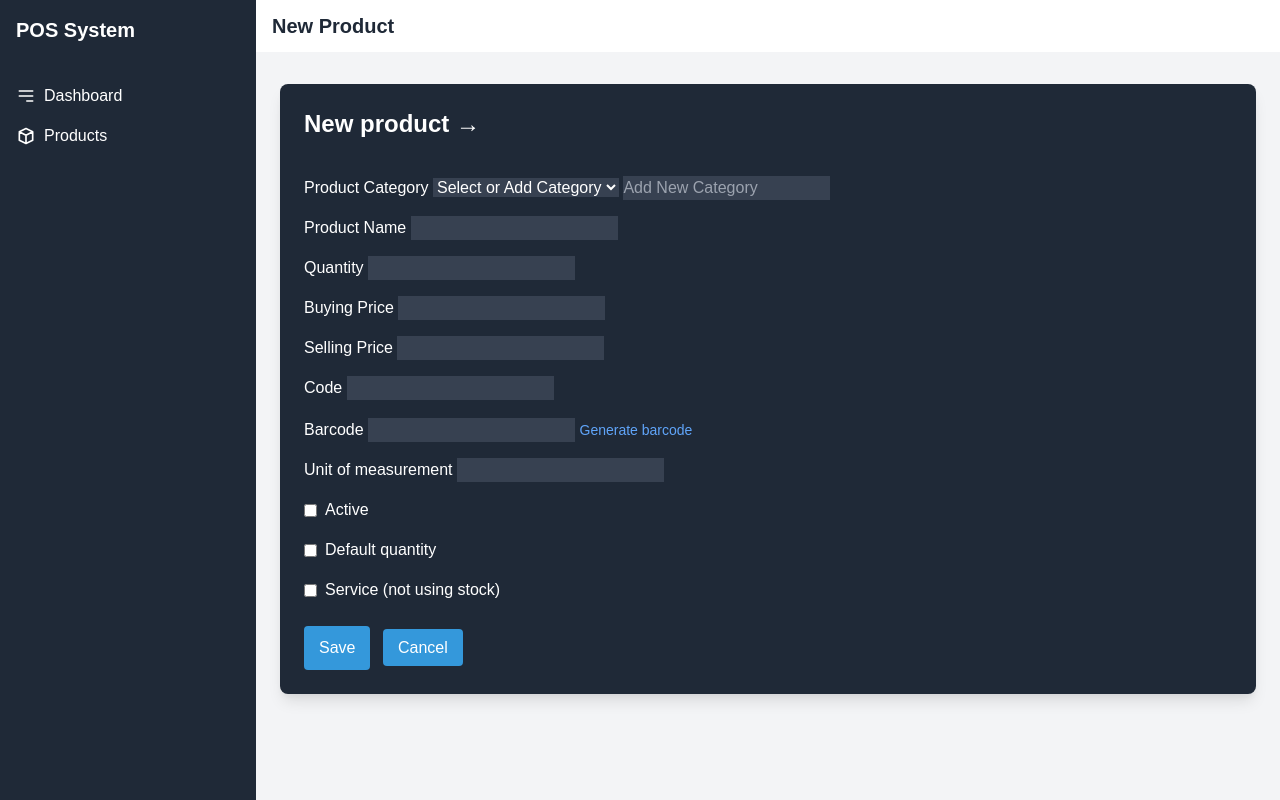
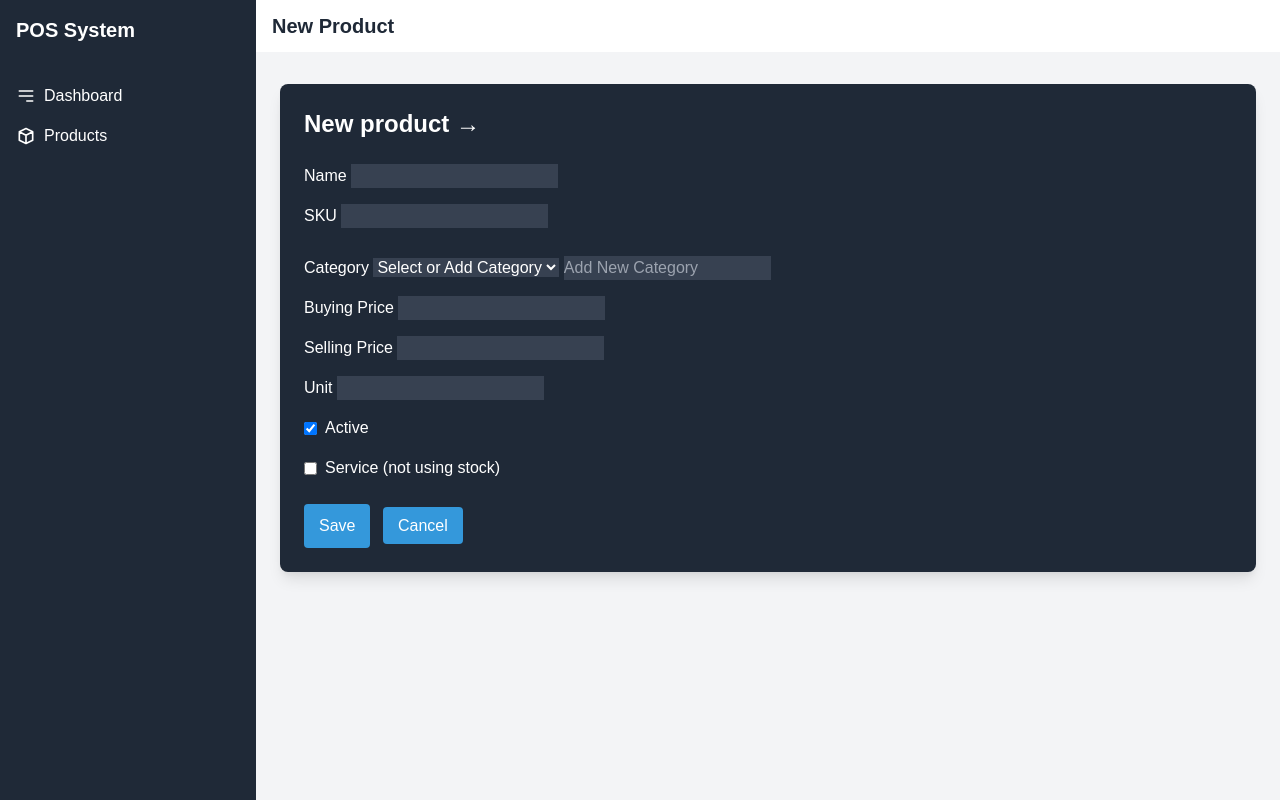
Before and after one commit to MutisoMuli/pos_system, a Django app: page /products/product/new/ in a window 1280 px wide. Run offline with Django 5.2, Linux system fonts and the light colour scheme; a user stored in the database is signed in; data that the repository does not hold is empty.

Commit message:
Update prodoct directory to align with a streamlined form

```diff
--- a/dashboard/views.py
+++ b/dashboard/views.py
@@ -15,7 +15,7 @@ class DashboardView(LoginRequiredMixin, TemplateView):
         # Add dashboard data to context (excluding order items)
         context.update({
             # Get the top 5 products by stock quantity for now (you can change this to any other metric)
-            'top_products': Product.objects.order_by('-stock_quantity')[:5],
+            'top_products': Product.objects.order_by('-selling_price')[:5],
 
             # Since we are removing total sales, you can remove this or add a placeholder
             'total_sales': 0.00,
--- a/products/forms.py
+++ b/products/forms.py
@@ -1,5 +1,5 @@
 from django import forms
-from .models import Product, Category, ProductCategory
+from .models import Product, Category
 
 class ProductForm(forms.ModelForm):
     new_category = forms.CharField(
@@ -12,25 +12,18 @@ class ProductForm(forms.ModelForm):
     class Meta:
         model = Product
         fields = [
-            'name', 'sku', 'barcode', 'category', 'description',
-            'buying_price', 'selling_price', 'stock_quantity',
-            'minimum_stock', 'variant_type', 'image', 'active',
-            'default_quantity', 'is_service', 'unit'
+            'name', 'sku', 'category', 'description',
+            'buying_price', 'selling_price', 'active',
+            'is_service', 'unit'
         ]
         widgets = {
             'name': forms.TextInput(attrs={'class': 'form-control'}),
             'sku': forms.TextInput(attrs={'class': 'form-control'}),
-            'barcode': forms.TextInput(attrs={'class': 'form-control'}),
             'category': forms.Select(attrs={'class': 'form-control'}),
             'description': forms.Textarea(attrs={'class': 'form-control', 'rows': 3}),
             'buying_price': forms.NumberInput(attrs={'class': 'form-control', 'step': '0.01'}),
             'selling_price': forms.NumberInput(attrs={'class': 'form-control', 'step': '0.01'}),
-            'stock_quantity': forms.NumberInput(attrs={'class': 'form-control'}),
-            'minimum_stock': forms.NumberInput(attrs={'class': 'form-control'}),
-            'variant_type': forms.Select(attrs={'class': 'form-control'}),
-            'image': forms.ClearableFileInput(attrs={'class': 'form-control-file'}),
             'active': forms.CheckboxInput(attrs={'class': 'form-check-input'}),
-            'default_quantity': forms.CheckboxInput(attrs={'class': 'form-check-input'}),
             'is_service': forms.CheckboxInput(attrs={'class': 'form-check-input'}),
             'unit': forms.TextInput(attrs={'class': 'form-control'}),
         }
--- a/products/models.py
+++ b/products/models.py
@@ -29,20 +29,13 @@ class Product(models.Model):
 
     name = models.CharField(max_length=200)
     sku = models.CharField(max_length=50, unique=True)
-    barcode = models.CharField(max_length=100, blank=True)
     category = models.ForeignKey(Category, on_delete=models.SET_NULL, null=True)
     description = models.TextField(blank=True)
-    price = models.DecimalField(max_digits=10, decimal_places=2, default=0.00)
     buying_price = models.DecimalField(max_digits=10, decimal_places=2, default=0.00)
     selling_price = models.DecimalField(max_digits=10, decimal_places=2, default=0.00)
-    stock_quantity = models.IntegerField(default=0)
-    minimum_stock = models.IntegerField(default=10)
-    variant_type = models.CharField(max_length=20, choices=VARIANT_CHOICES, default='none')
-    image = models.ImageField(upload_to='products/', blank=True)
     created_at = models.DateTimeField(default=timezone.now)
     updated_at = models.DateTimeField(auto_now=True)
     active = models.BooleanField(default=True)
-    default_quantity = models.BooleanField(default=False)
     is_service = models.BooleanField(default=False)
     unit = models.CharField(max_length=50, blank=True)
 
--- a/products/templates/products/product_form.html
+++ b/products/templates/products/product_form.html
@@ -11,7 +11,17 @@
     {% csrf_token %}
 
     <div class="form-group mb-4">
-        <label for="category">Product Category</label>
+        <label for="name">Name</label>
+        <input type="text" name="name" id="name" class="form-control bg-gray-700 text-white border-gray-600 focus:border-blue-500 focus:ring-blue-500" required>
+    </div>
+
+    <div class="form-group mb-4">
+        <label for="sku">SKU</label>
+        <input type="text" name="sku" id="sku" class="form-control bg-gray-700 text-white border-gray-600 focus:border-blue-500 focus:ring-blue-500" required>
+    </div>
+
+    <div class="form-group mb-4">
+        <label for="category">Category</label>
         <select name="category" id="category" class="form-control bg-gray-700 text-white border-gray-600 focus:border-blue-500 focus:ring-blue-500">
             <option value="">Select or Add Category</option>
             {% for category in categories %}
@@ -19,16 +29,6 @@
             {% endfor %}
         </select>
         <input type="text" name="new_category" id="new_category" class="form-control mt-3 bg-gray-700 text-white border-gray-600 focus:border-blue-500 focus:ring-blue-500" placeholder="Add New Category">
-    </div>
-
-    <div class="form-group mb-4">
-        <label for="name">Product Name</label>
-        <input type="text" name="name" id="name" class="form-control bg-gray-700 text-white border-gray-600 focus:border-blue-500 focus:ring-blue-500" required>
-    </div>
-
-    <div class="form-group mb-4">
-        <label for="quantity">Quantity</label>
-        <input type="number" name="quantity" id="quantity" class="form-control bg-gray-700 text-white border-gray-600 focus:border-blue-500 focus:ring-blue-500" required>
     </div>
 
     <div class="form-group mb-4">
@@ -42,32 +42,14 @@
     </div>
 
     <div class="form-group mb-4">
-        <label for="code">Code</label>
-        <input type="text" name="code" id="code" class="form-control bg-gray-700 text-white border-gray-600 focus:border-blue-500 focus:ring-blue-500">
-    </div>
-
-    <div class="form-group mb-4">
-        <label for="barcode">Barcode</label>
-        <input type="text" name="barcode" id="barcode" class="form-control bg-gray-700 text-white border-gray-600 focus:border-blue-500 focus:ring-blue-500">
-        <a href="#" class="generate-barcode text-blue-400 text-sm mt-1 inline-block">Generate barcode</a>
-    </div>
-
-    <div class="form-group mb-4">
-        <label for="unit">Unit of measurement</label>
+        <label for="unit">Unit</label>
         <input type="text" name="unit" id="unit" class="form-control bg-gray-700 text-white border-gray-600 focus:border-blue-500 focus:ring-blue-500">
     </div>
 
     <div class="form-group checkbox-group mb-4">
         <label class="flex items-center">
-            <input type="checkbox" name="active" id="active" class="form-checkbox bg-gray-700 text-blue-500 border-gray-600 focus:border-blue-500 focus:ring-blue-500">
+            <input type="checkbox" name="active" id="active" class="form-checkbox bg-gray-700 text-blue-500 border-gray-600 focus:border-blue-500 focus:ring-blue-500" checked>
             <span class="ml-2">Active</span>
-        </label>
-    </div>
-
-    <div class="form-group checkbox-group mb-4">
-        <label class="flex items-center">
-            <input type="checkbox" name="default_quantity" id="default_quantity" class="form-checkbox bg-gray-700 text-blue-500 border-gray-600 focus:border-blue-500 focus:ring-blue-500">
-            <span class="ml-2">Default quantity</span>
         </label>
     </div>
 
--- a/products/views.py
+++ b/products/views.py
@@ -19,14 +19,13 @@ class ProductListView(LoginRequiredMixin, ListView):
 
     def get_context_data(self, **kwargs):
         context = super().get_context_data(**kwargs)
-        context['low_stock_products'] = Product.objects.filter(
-            stock_quantity__lte=F('minimum_stock')
-        )
+        # context['low_stock_products'] = Product.objects.filter(
+        #    stock_quantity__lte=F('minimum_stock'))
         return context
 
 class ProductDetailView(LoginRequiredMixin, DetailView):
     model = Product
-    template_name = 'products/product_detail.html'
+    template_name = 'products/product_list.html'
 
 class ProductCreateView(LoginRequiredMixin, CreateView):
     model = Product
```
Also changed, not shown: products/admin.py (+13 -3 lines), db.sqlite3, products/migrations/0002_remove_product_barcode_and_more.py (added), 9 other files.
